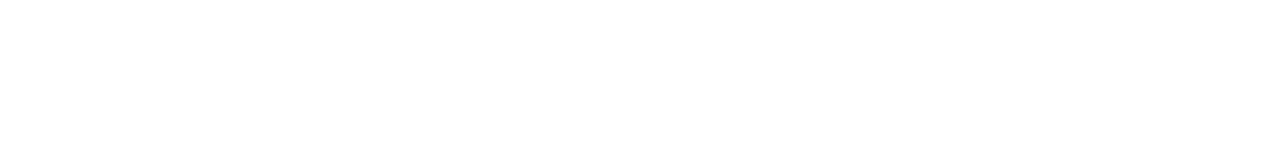
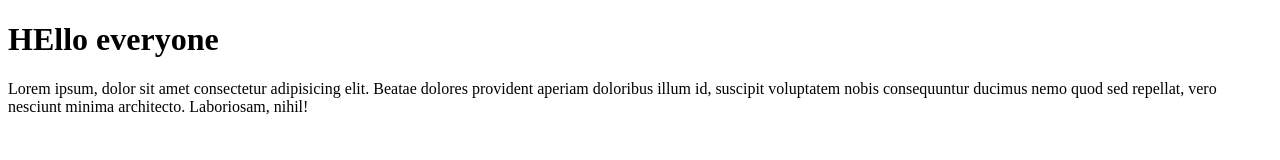
Before and after one commit to AayushmaanMishra/Digipodium, a plain HTML site: page section 1/index.html in a window 1280 px wide. Drawn offline with Linux system fonts and the light colour scheme.

Commit message:
Update index.html

```diff
--- a/section 1/index.html
+++ b/section 1/index.html
@@ -6,6 +6,7 @@
     <title>Document</title>
 </head>
 <body>
-
+    <h1>HEllo everyone</h1>
+    <p>Lorem ipsum, dolor sit amet consectetur adipisicing elit. Beatae dolores provident aperiam doloribus illum id, suscipit voluptatem nobis consequuntur ducimus nemo quod sed repellat, vero nesciunt minima architecto. Laboriosam, nihil!</p>
 </body>
 </html>
```
